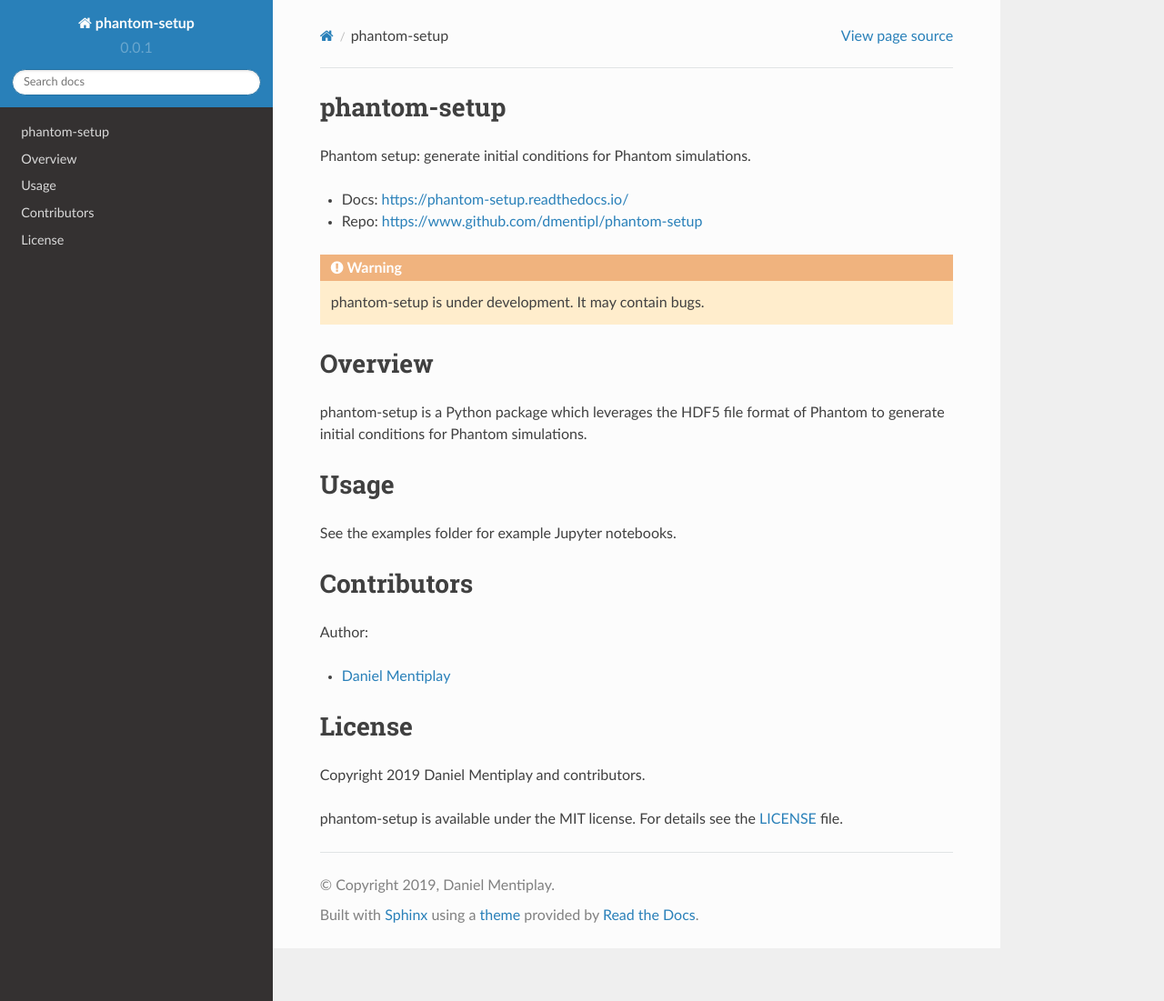
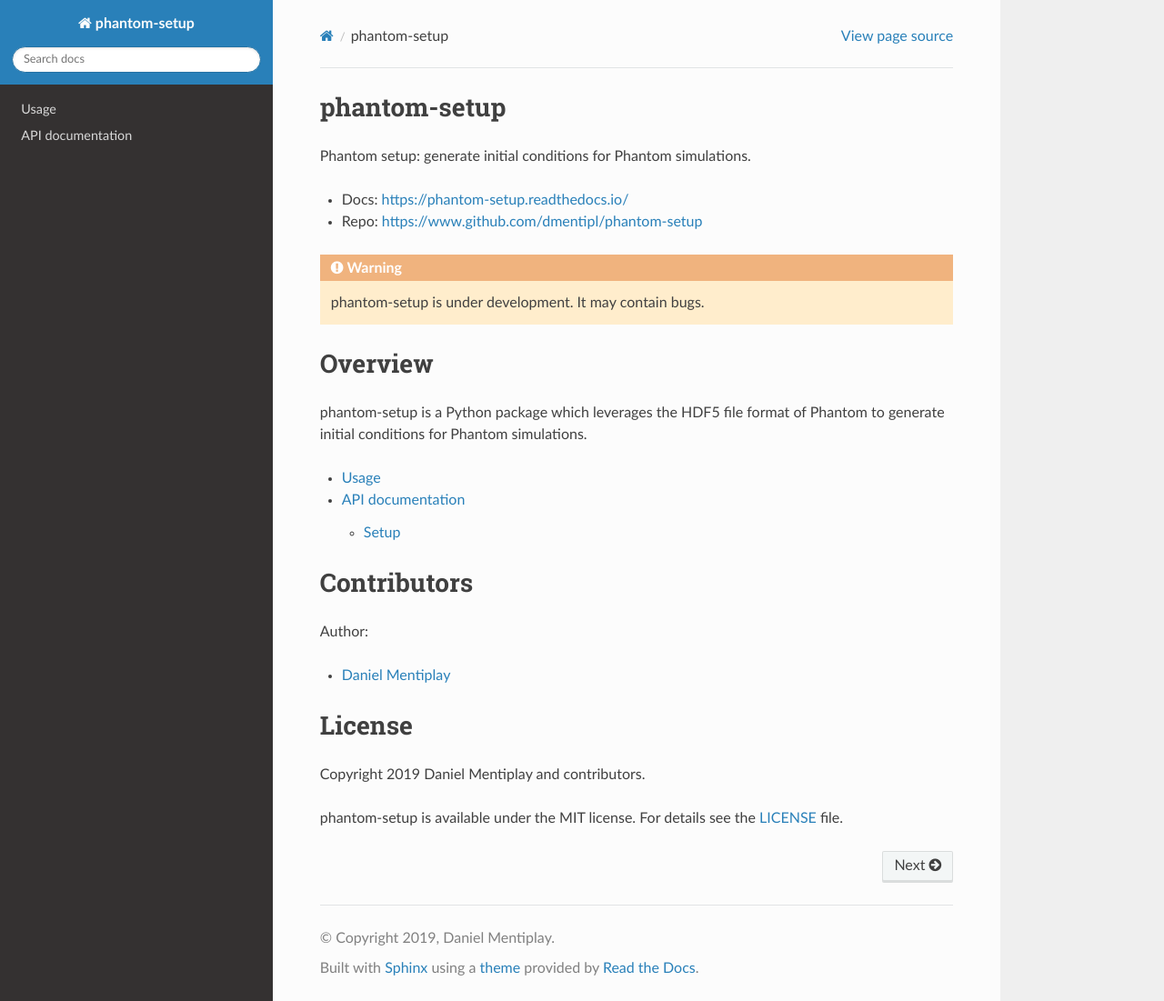
Before and after one commit to dmentipl/phantom-setup, a Sphinx documentation site: the page built from docs/index.rst, in a window 1280 px wide and 1101 px high. Shown: the whole window at 91% size. Built offline with Sphinx 7.4.7 and the Read the Docs theme 2.0.0, drawn with Linux system fonts in a browser that asks for light colours; formulas are drawn with MathJax 3; the version number is read from the project's files by our own code.

Commit message:
Add to docs

```diff
--- a/docs/api.rst
+++ b/docs/api.rst
@@ -10,4 +10,4 @@
 
 :py:class:`Setup` is the basic class for setups.
 
-.. autoclass:: plonk.Setup
+.. autoclass:: phantomsetup.Setup
--- a/docs/conf.py
+++ b/docs/conf.py
@@ -4,6 +4,7 @@
 # list see the documentation:
 # https://www.sphinx-doc.org/en/master/usage/configuration.html
 
+import os
 import sys
 
 sys.path.insert(0, os.path.abspath('../..'))
--- a/docs/index.rst
+++ b/docs/index.rst
@@ -19,10 +19,11 @@
 phantom-setup is a Python package which leverages the HDF5 file format of
 Phantom to generate initial conditions for Phantom simulations.
 
-Usage
-=====
+.. toctree::
+    :maxdepth: 2
 
-See the examples folder for example Jupyter notebooks.
+    usage
+    api
 
 Contributors
 ============
--- /dev/null
+++ b/docs/usage.rst
@@ -0,0 +1,4 @@
+Usage
+=====
+
+See the examples folder for example Jupyter notebooks.
```
